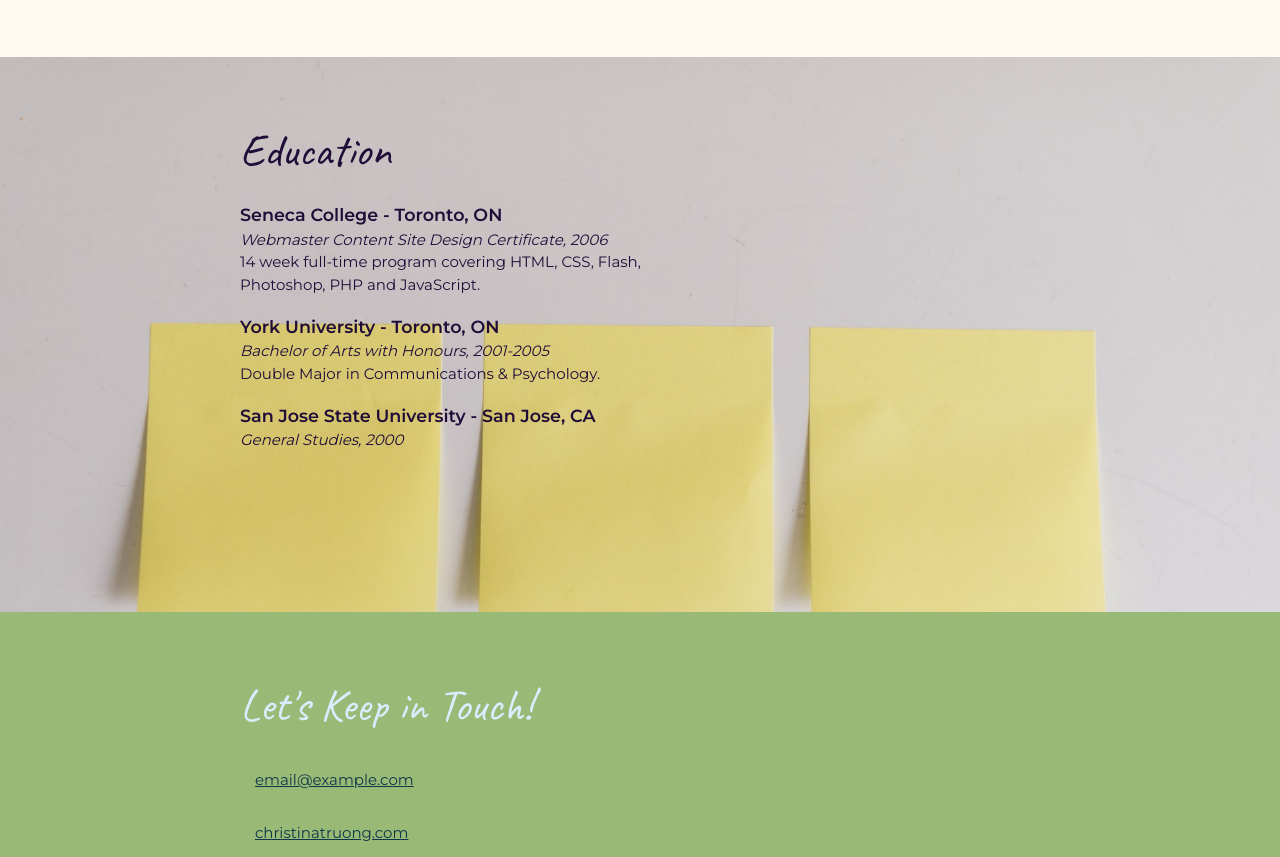
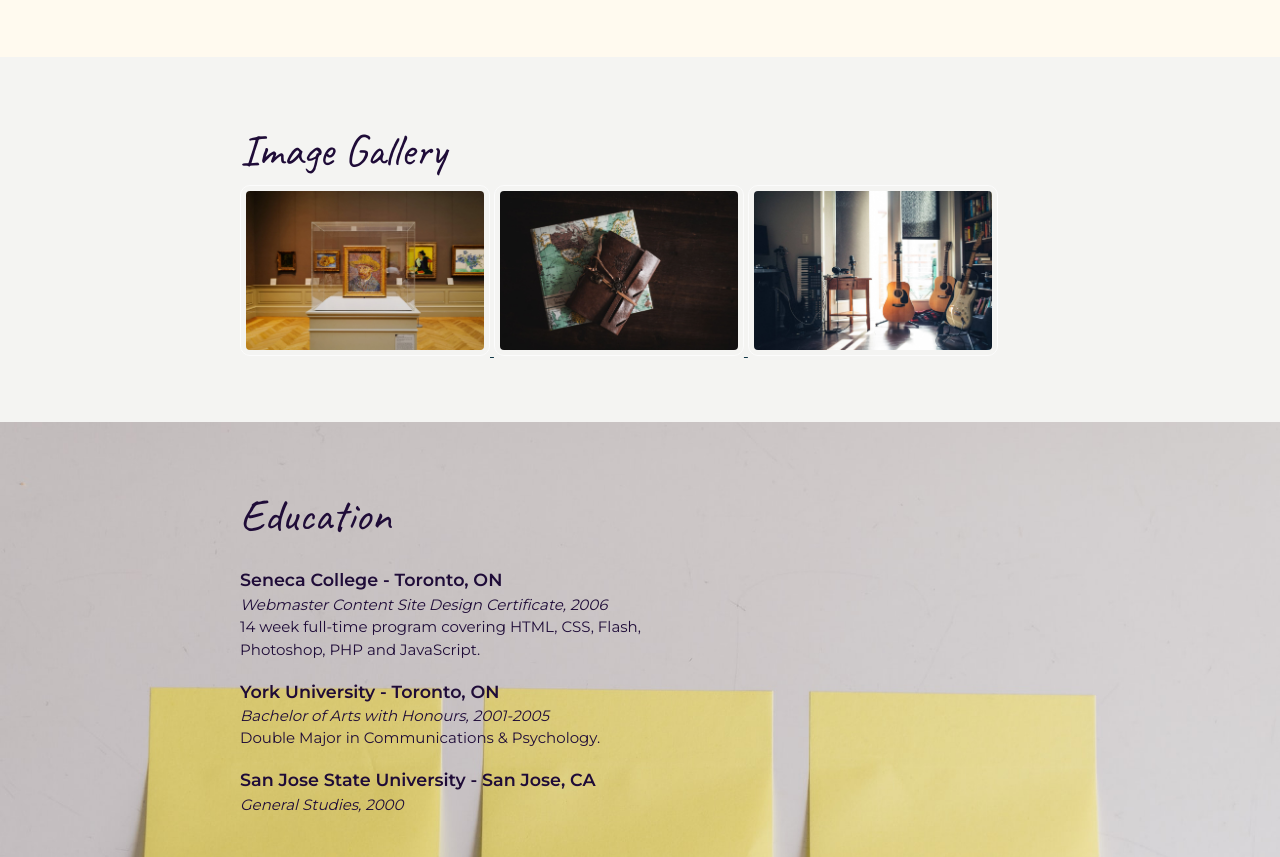
Before and after one commit to TheHagueUniversity/css-basic-challenge-noblanko, a plain HTML site: page index.html in a window 1280 px wide. Shown: the part 2076-2933 px from the top of the page. Drawn offline with Linux system fonts and the light colour scheme.

Commit message:
Part 3. Image gallery
-3 clickable thumbnails with interaction linked to larger images

```diff
--- a/css/styles.css
+++ b/css/styles.css
@@ -125,6 +125,22 @@
   background: #A79EBA;
 }
 
+/* Image Gallery
+------------------------------------*/
+.gallery {
+  background: #F4F4F2;
+}
+.galleryimage {
+  border: 1px solid #FCFCFC;
+  border-radius: 10px;
+  padding: 5px;
+  width: 250px;
+}
+
+img.galleryimage:hover {
+  box-shadow: 0 0 2px 1px rgba(0, 140, 180, 80%);
+}
+
 
 
 /* Education
--- a/index.html
+++ b/index.html
@@ -54,7 +54,23 @@
         </div>
       </section>
 
+      <!-- ***************  IMAGE GALLERY  **************** -->
+      <section class="gallery">
+        <div class="content-wrap">
+          <h2>Image Gallery</h2>
 
+ <a target="_blank" href="images/art.jpeg">
+  <img class="galleryimage" src="images/art.jpeg" alt="Art">
+</a>
+
+<a target="_blank" href="images/traveling.jpeg">
+  <img class="galleryimage" src="images/traveling.jpeg" alt="Traveling">
+</a>
+<a target="_blank" href="images/music.jpeg">
+  <img class="galleryimage" src="images/music.jpeg" alt="Music">
+</a>
+</div>
+</section>
 
       <!-- *************  EDUCATION & CERTIFICATIONS *********** -->
       <section class="education">
```
Also changed, not shown: images/art.jpeg (added), images/music.jpeg (added), images/traveling.jpeg (added), 3 other files.
